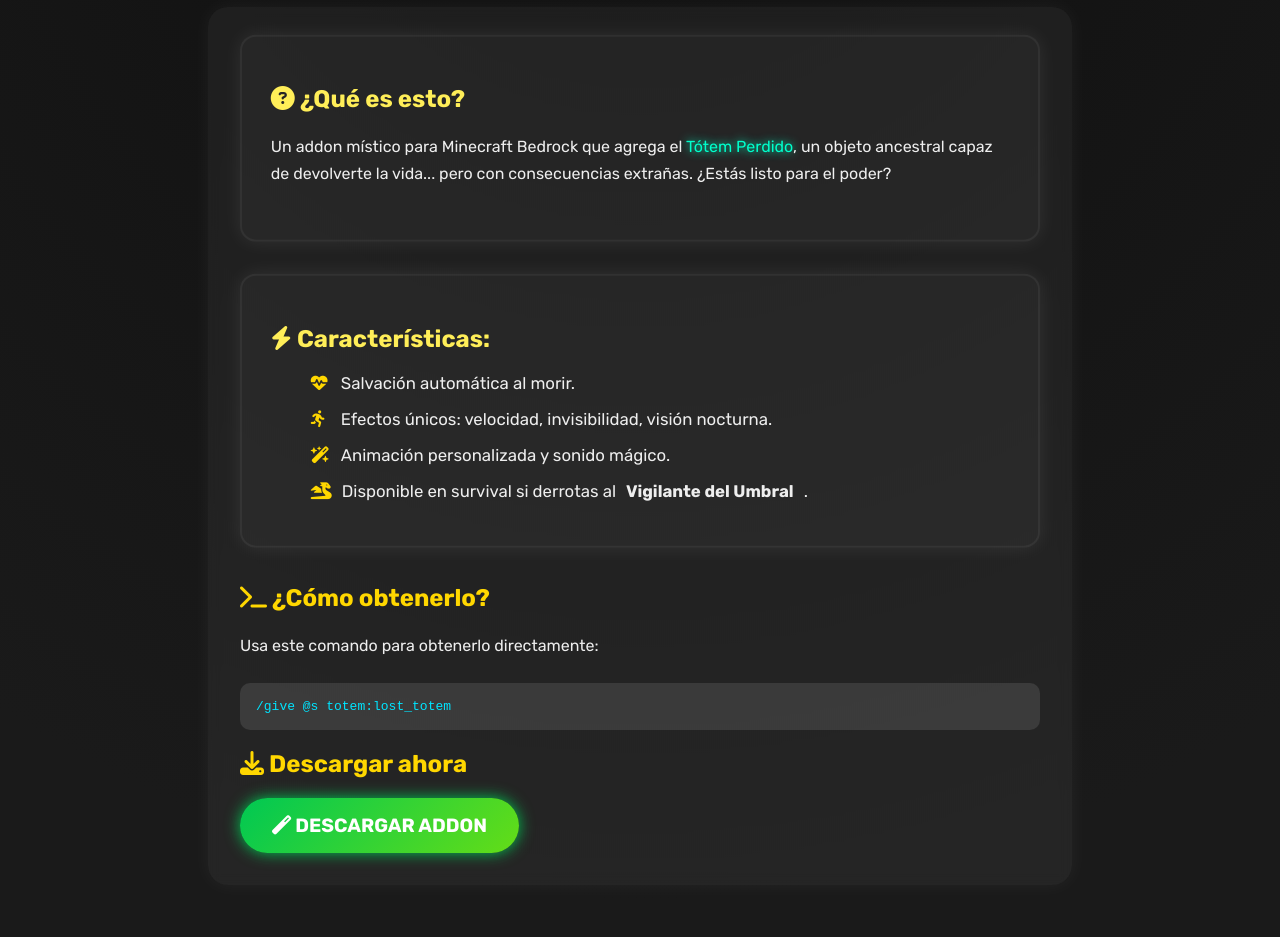
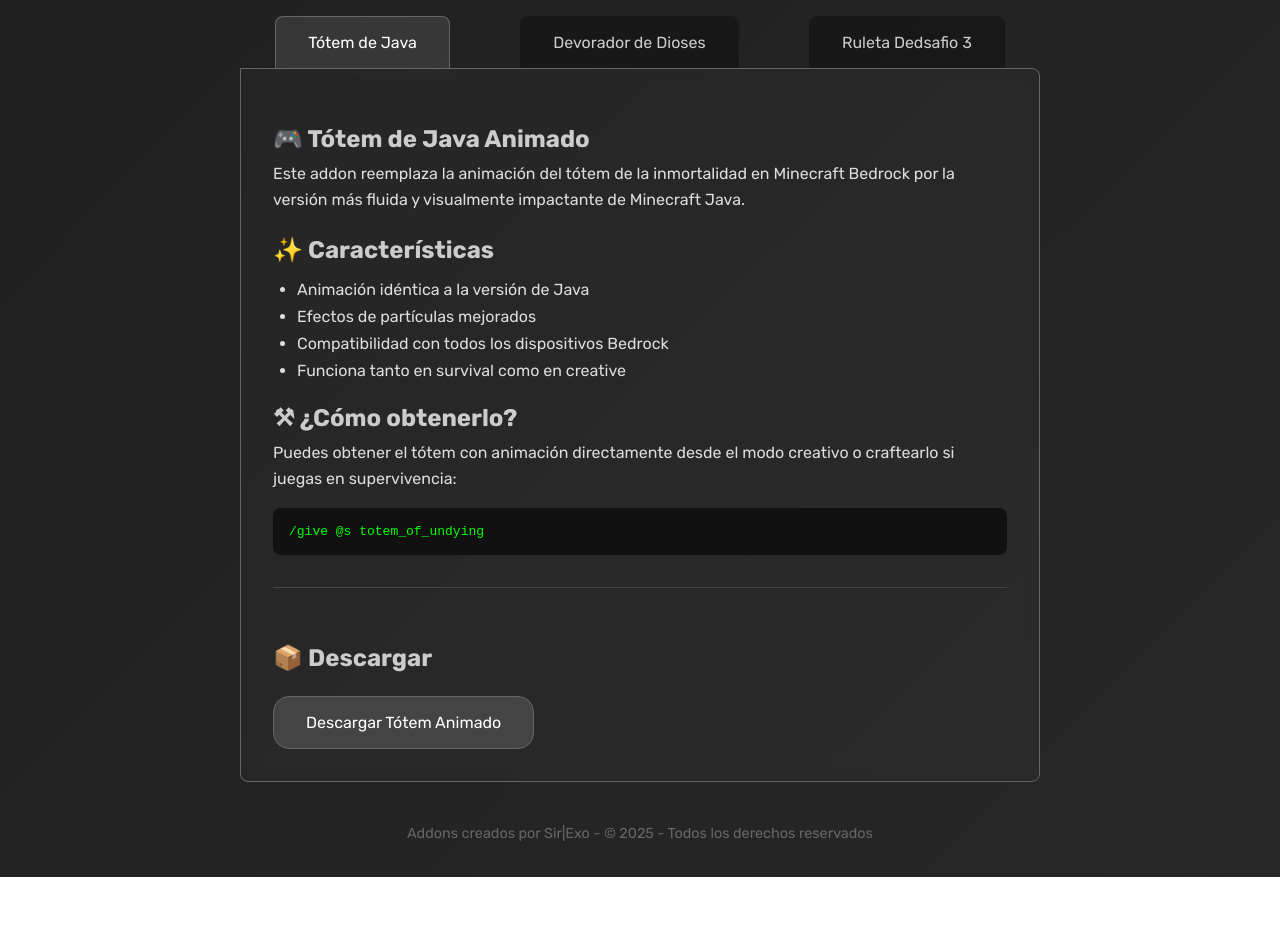
Before and after one commit to ExoDraedon/Blazium, a plain HTML site: page index.html in a window 1280 px wide. Shown: the part 271-1208 px from the top of the page. After the commit the page ends 1148 px from the top, so only its background shows below. Drawn offline with Linux system fonts and the light colour scheme.

Commit message:
Update index.html

```diff
--- a/index.html
+++ b/index.html
@@ -3,177 +3,301 @@
 <head>
   <meta charset="UTF-8">
   <meta name="viewport" content="width=device-width, initial-scale=1">
-  <title>✨ Tótem Perdido ✨ | Addon Minecraft Bedrock</title>
-  <link href="https://fonts.googleapis.com/css2?family=Orbitron:wght@500&family=Rubik:wght@400;700&display=swap" rel="stylesheet">
-  <link rel="stylesheet" href="https://cdnjs.cloudflare.com/ajax/libs/font-awesome/6.5.0/css/all.min.css">
+  <title>Blazium Addons</title>
+  <link href="https://fonts.googleapis.com/css2?family=Rubik:wght@400;700&display=swap" rel="stylesheet">
+  <style>
+    * {
+      margin: 0;
+      padding: 0;
+      box-sizing: border-box;
+    }
 
-  <style>
     body {
-      margin: 0;
       font-family: 'Rubik', sans-serif;
-      background: radial-gradient(circle at top, #0f0f0f, #1a1a1a 80%);
-      color: #eee;
-      overflow-x: hidden;
+      background: linear-gradient(135deg, #111, #222, #333);
+      background-size: 400% 400%;
+      animation: bgSlide 30s ease infinite;
+      color: #ddd;
+      min-height: 100vh;
+    }
+
+    @keyframes bgSlide {
+      0% { background-position: 0% 50%; }
+      50% { background-position: 100% 50%; }
+      100% { background-position: 0% 50%; }
     }
 
     header {
-      text-align: center;
-      padding: 5rem 1rem 2rem;
-      background: url('https://i.imgur.com/CVIzE8z.png') no-repeat center;
-      background-size: cover;
-      color: #ffe500;
-      text-shadow: 2px 2px 10px #000;
+      padding: 2rem;
+      text-align: left;
     }
 
     header h1 {
-      font-family: 'Orbitron', sans-serif;
-      font-size: 3rem;
-      margin: 0;
+      font-size: 2.5rem;
+      color: #f1f1f1;
     }
 
     header p {
-      font-size: 1.2rem;
-      margin-top: 1rem;
-      color: #fffad1;
+      font-size: 1.1rem;
+      color: #aaa;
     }
 
-    main {
+    .main-title {
+      text-align: center;
+      font-size: 4rem;
+      margin-top: 2rem;
+      margin-bottom: 2rem;
+      color: #fff;
+      letter-spacing: 2px;
+      text-shadow: 0 0 10px #000;
+    }
+
+    .tab-container {
       max-width: 800px;
-      margin: 2rem auto;
+      margin: 0 auto;
+    }
+
+    .tabs {
+      display: flex;
+      justify-content: space-around;
+      margin-bottom: -1px;
+    }
+
+    .tab-btn {
+      padding: 1rem 2rem;
+      background: rgba(0,0,0,0.3);
+      border: none;
+      border-top-left-radius: 0.5rem;
+      border-top-right-radius: 0.5rem;
+      color: #ccc;
+      font-family: 'Rubik', sans-serif;
+      font-size: 1rem;
+      cursor: pointer;
+      transition: all 0.3s ease;
+      border: 1px solid transparent;
+    }
+
+    .tab-btn:hover {
+      background: rgba(255,255,255,0.05);
+      color: #fff;
+    }
+
+    .tab-btn.active {
+      background: rgba(255,255,255,0.1);
+      color: #fff;
+      border: 1px solid #666;
+      border-bottom: 1px solid rgba(255,255,255,0.1);
+    }
+
+    .tab-content {
+      display: none;
       padding: 2rem;
-      background-color: rgba(255,255,255,0.05);
-      border-radius: 20px;
-      backdrop-filter: blur(6px);
-      box-shadow: 0 0 20px rgba(255, 255, 255, 0.05);
+      background: rgba(255, 255, 255, 0.02);
+      border: 1px solid #666;
+      border-radius: 0 0.5rem 0.5rem 0.5rem;
+      backdrop-filter: blur(5px);
+    }
+
+    .tab-content.active {
+      display: block;
+      animation: fadeIn 0.5s ease;
+    }
+
+    @keyframes fadeIn {
+      from { opacity: 0; }
+      to { opacity: 1; }
     }
 
     h2 {
-      color: #ffd700;
-      font-weight: bold;
+      color: #ccc;
+      margin-top: 1.5rem;
     }
 
     p {
-      line-height: 1.7;
-      margin-bottom: 1.5rem;
+      margin-top: 0.5rem;
+      line-height: 1.6;
     }
 
-    .glow {
-      color: #00ffcc;
-      text-shadow: 0 0 10px #00ffc3;
+    pre {
+      background-color: #111;
+      color: #0f0;
+      padding: 1rem;
+      border-radius: 0.5rem;
+      margin-top: 1rem;
+      overflow-x: auto;
     }
 
-    .download-btn {
+    .download {
       display: inline-block;
+      margin-top: 1.5rem;
       padding: 1rem 2rem;
-      background: linear-gradient(135deg, #00c853, #64dd17);
+      background-color: #444;
       color: #fff;
-      font-weight: bold;
-      border-radius: 30px;
       text-decoration: none;
-      font-size: 1.2rem;
-      box-shadow: 0 0 15px #00c853;
-      transition: transform 0.2s ease, box-shadow 0.3s ease;
+      border-radius: 1rem;
+      transition: 0.3s ease;
+      border: 1px solid #666;
     }
 
-    .download-btn:hover {
+    .download:hover {
+      background-color: #555;
       transform: scale(1.05);
-      box-shadow: 0 0 25px #00e676;
+    }
+
+    .download-section {
+      margin-top: 2rem;
+      padding-top: 2rem;
+      border-top: 1px solid #444;
     }
 
     footer {
       text-align: center;
-      padding: 3rem 1rem 1rem;
-      color: #777;
+      padding: 2rem;
+      color: #666;
       font-size: 0.9rem;
     }
 
-    pre {
-      background-color: rgba(255,255,255,0.1);
-      padding: 1rem;
-      border-radius: 10px;
-      overflow-x: auto;
-      color: #00e5ff;
+    .feature-list {
+      margin-left: 1.5rem;
+      margin-top: 1rem;
     }
 
-    .info-box {
-      background: rgba(255, 255, 255, 0.03);
-      border: 2px solid rgba(255, 255, 255, 0.05);
-      padding: 1.8rem;
-      border-radius: 16px;
-      margin-bottom: 2rem;
-      box-shadow: 0 0 20px rgba(255, 255, 255, 0.08);
-      animation: floatBox 4s ease-in-out infinite alternate;
-      transition: transform 0.3s ease;
-    }
-
-    .info-box:hover {
-      transform: scale(1.015);
-      box-shadow: 0 0 30px rgba(255, 255, 255, 0.12);
-    }
-
-    @keyframes floatBox {
-      from { transform: translateY(0); }
-      to { transform: translateY(-5px); }
-    }
-
-    .info-box h2 {
-      color: #ffee58;
-    }
-
-    .info-box ul li {
-      margin-bottom: 1rem;
-      font-size: 1.05rem;
-      display: flex;
-      align-items: center;
-      gap: 10px;
-    }
-
-    .info-box ul li i {
-      color: #ffd700;
-      min-width: 20px;
+    .feature-list li {
+      margin-bottom: 0.5rem;
     }
   </style>
 </head>
 <body>
 
   <header>
-    <h1>🧿 El Tótem Perdido</h1>
-    <p>Un artefacto prohibido que los aldeanos nunca quisieron que encontraras...</p>
+    <h1>Blazium Addons</h1>
+    <p>Paquete de addons para Minecraft Bedrock con contenido único</p>
   </header>
 
-  <main>
-    <!-- ¿Qué es esto? -->
-    <div class="info-box">
-      <h2><i class="fas fa-question-circle"></i> ¿Qué es esto?</h2>
-      <p>Un addon místico para Minecraft Bedrock que agrega el <span class="glow">Tótem Perdido</span>, un objeto ancestral capaz de devolverte la vida... pero con consecuencias extrañas. ¿Estás listo para el poder?</p>
+  <div class="main-title">BLAZIUM ADDONS</div>
+
+  <div class="tab-container">
+    <div class="tabs">
+      <button class="tab-btn active" onclick="openTab('totem')">Tótem de Java</button>
+      <button class="tab-btn" onclick="openTab('devorador')">Devorador de Dioses</button>
+      <button class="tab-btn" onclick="openTab('ruleta')">Ruleta Dedsafio 3</button>
     </div>
 
-    <!-- Características -->
-    <div class="info-box">
-      <h2><i class="fas fa-bolt"></i> Características:</h2>
-      <ul>
-        <li><i class="fas fa-heartbeat"></i> Salvación automática al morir.</li>
-        <li><i class="fas fa-running"></i> Efectos únicos: velocidad, invisibilidad, visión nocturna.</li>
-        <li><i class="fas fa-wand-magic-sparkles"></i> Animación personalizada y sonido mágico.</li>
-        <li><i class="fas fa-dragon"></i> Disponible en survival si derrotas al <b>Vigilante del Umbral</b>.</li>
+    <!-- Tótem de Java -->
+    <div id="totem" class="tab-content active">
+      <h2>🎮 Tótem de Java Animado</h2>
+      <p>Este addon reemplaza la animación del tótem de la inmortalidad en Minecraft Bedrock por la versión más fluida y visualmente impactante de Minecraft Java.</p>
+
+      <h2>✨ Características</h2>
+      <ul class="feature-list">
+        <li>Animación idéntica a la versión de Java</li>
+        <li>Efectos de partículas mejorados</li>
+        <li>Compatibilidad con todos los dispositivos Bedrock</li>
+        <li>Funciona tanto en survival como en creative</li>
       </ul>
+
+      <h2>⚒ ¿Cómo obtenerlo?</h2>
+      <p>Puedes obtener el tótem con animación directamente desde el modo creativo o craftearlo si juegas en supervivencia:</p>
+      <pre>/give @s totem_of_undying</pre>
+
+      <div class="download-section">
+        <h2>📦 Descargar</h2>
+        <a class="download" href="https://tusitio.com/download/totem.mcaddon" target="_blank">Descargar Tótem Animado</a>
+      </div>
     </div>
 
-    <!-- Comando -->
-    <h2><i class="fas fa-terminal"></i> ¿Cómo obtenerlo?</h2>
-    <p>Usa este comando para obtenerlo directamente:</p>
-    <pre>/give @s totem:lost_totem</pre>
+    <!-- Devorador de Dioses -->
+    <div id="devorador" class="tab-content">
+      <h2>👹 Devorador de Dioses</h2>
+      <p>Un poderoso y temible jefe inspirado en la mitología lovecraftiana, con habilidades devastadoras y un diseño aterrador.</p>
 
-    <!-- Descargar -->
-    <h2><i class="fas fa-download"></i> Descargar ahora</h2>
-    <a class="download-btn" href="https://tusitio.com/download/totem.mcaddon" target="_blank">
-      <i class="fas fa-magic"></i> DESCARGAR ADDON
-    </a>
-  </main>
+      <h2>✨ Características</h2>
+      <ul class="feature-list">
+        <li>Jefe final con 3 fases de batalla</li>
+        <li>Ataques únicos: tentáculos, explosiones cósmicas y maldiciones</li>
+        <li>Sistema de salud segmentado</li>
+        <li>Música de batalla épica</li>
+        <li>Recompensas exclusivas al derrotarlo</li>
+      </ul>
+
+      <h2>⚔️ ¿Cómo invocarlo?</h2>
+      <p>El Devorador de Dioses puede ser invocado en cualquier dimensión usando el Altar de la Perdición:</p>
+      <pre>/summon blazium:deity_devourer</pre>
+
+      <h2>🏆 Recompensas</h2>
+      <p>Al derrotarlo obtendrás:</p>
+      <ul class="feature-list">
+        <li>Fragmento cósmico (para craftear armadura)</li>
+        <li>Ojo del Devorador (objeto místico)</li>
+        <li>Experiencia mejorada</li>
+      </ul>
+
+      <div class="download-section">
+        <h2>📦 Descargar</h2>
+        <a class="download" href="https://tusitio.com/download/devorador.mcaddon" target="_blank">Descargar Devorador</a>
+      </div>
+    </div>
+
+    <!-- Ruleta Dedsafio 3 -->
+    <div id="ruleta" class="tab-content">
+      <h2>🎲 Ruleta del Dedsafio 3</h2>
+      <p>Revive la emoción del mítico Dedsafio con esta ruleta que incluye todos los desafíos de la temporada 3, ahora en Minecraft!</p>
+
+      <h2>✨ Características</h2>
+      <ul class="feature-list">
+        <li>24 desafíos diferentes</li>
+        <li>Sistema de puntuación automático</li>
+        <li>Tabla de posiciones</li>
+        <li>Efectos de sonido originales</li>
+        <li>Personalizable (añade tus propios desafíos)</li>
+      </ul>
+
+      <h2>🎯 Desafíos incluidos</h2>
+      <p>Algunos de los desafíos que incluye la ruleta:</p>
+      <ul class="feature-list">
+        <li>Misión imposible (no recibir daño)</li>
+        <li>El ascensor (construir hacia arriba)</li>
+        <li>El parkour (completar un recorrido)</li>
+        <li>El cazador (eliminar mobs específicos)</li>
+        <li>El coleccionista (conseguir items raros)</li>
+      </ul>
+
+      <h2>⚙️ ¿Cómo usarla?</h2>
+      <p>Coloca la ruleta en el mundo y haz click derecho para girarla:</p>
+      <pre>/give @s blazium:ruleta_dedsafio</pre>
+
+      <div class="download-section">
+        <h2>📦 Descargar</h2>
+        <a class="download" href="https://tusitio.com/download/ruleta.mcaddon" target="_blank">Descargar Ruleta</a>
+      </div>
+    </div>
+  </div>
 
   <footer>
-    <p>Addon creado por TuNombre - Minecraft Bedrock Edition © 2025</p>
+    <p>Addons creados por Sir|Exo - © 2025 - Todos los derechos reservados</p>
   </footer>
+
+  <script>
+    function openTab(tabId) {
+      // Oculta todos los contenidos de pestañas
+      const tabContents = document.getElementsByClassName('tab-content');
+      for (let i = 0; i < tabContents.length; i++) {
+        tabContents[i].classList.remove('active');
+      }
+
+      // Desactiva todos los botones de pestañas
+      const tabButtons = document.getElementsByClassName('tab-btn');
+      for (let i = 0; i < tabButtons.length; i++) {
+        tabButtons[i].classList.remove('active');
+      }
+
+      // Muestra la pestaña seleccionada
+      document.getElementById(tabId).classList.add('active');
+
+      // Activa el botón seleccionado
+      event.currentTarget.classList.add('active');
+    }
+  </script>
 
 </body>
 </html>
```
